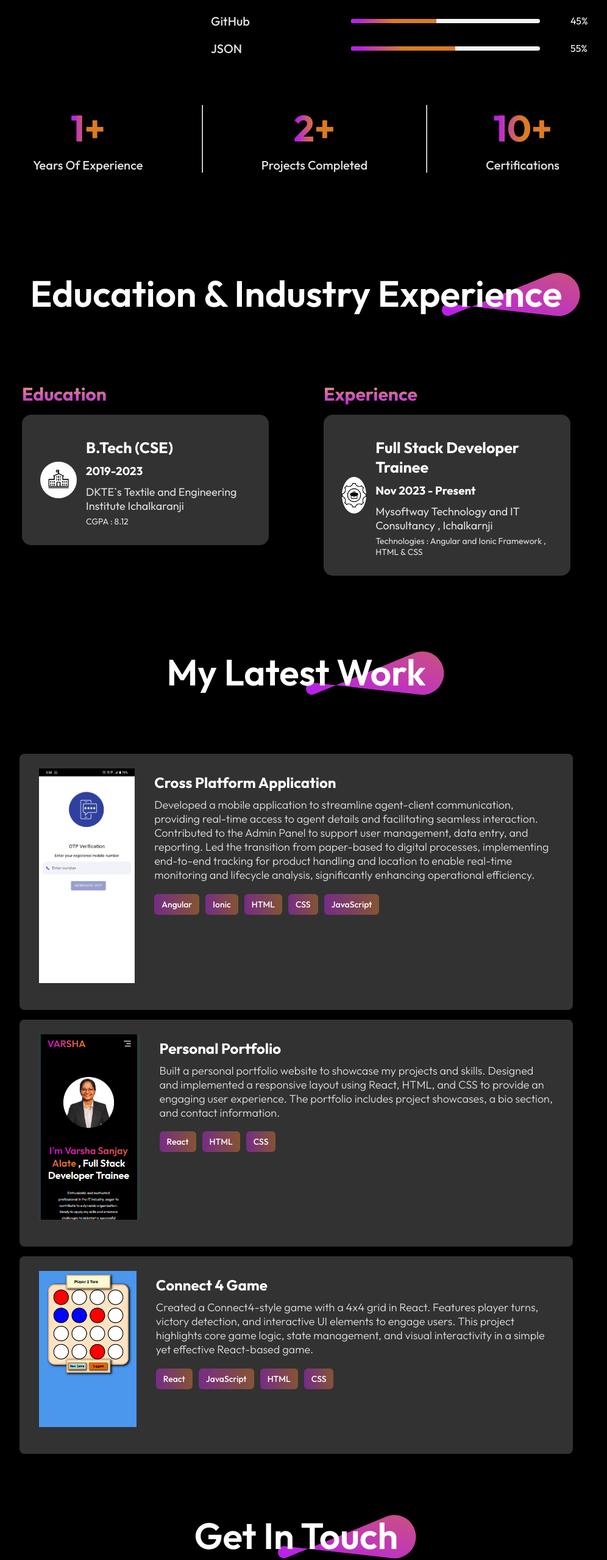
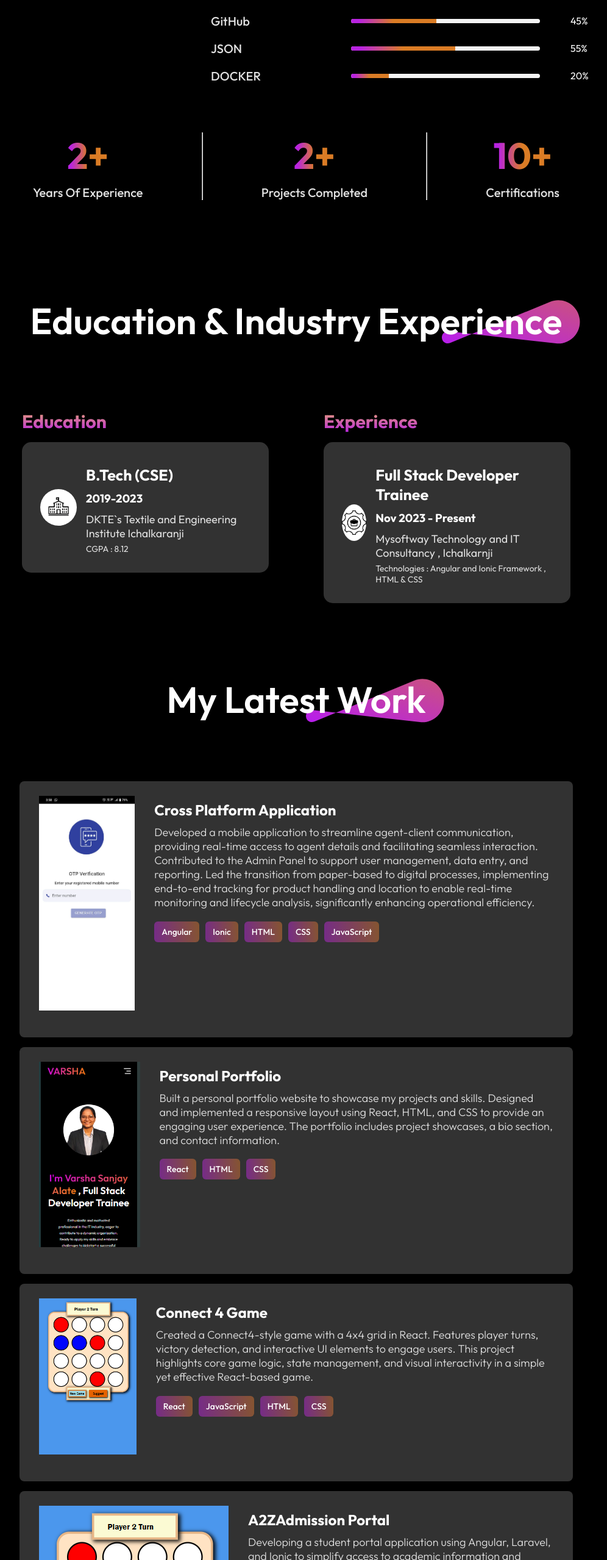
Before and after one commit to varshaalate/Portfolio, a React (Create React App) app: page / in a window 1280 px wide. Shown: the part 2088-4646 px from the top of the page at 61% size, without its empty margins (154-1150 px from the left). Built offline with nearby package versions, Linux system fonts and the light colour scheme.

Commit message:
Your meaningful commit message

```diff
--- a/src/Components/About/about.jsx
+++ b/src/Components/About/about.jsx
@@ -139,13 +139,21 @@ const about = () => {
                             <span className="percentage">55%</span>
                         </div>
 
+                        <div className="aboutskills">
+                            <p>DOCKER</p>
+                            <div className="progress-container">
+                                <div className="progress-bar" style={{ width: '20%' }}></div>
+                            </div>
+                            <span className="percentage">20%</span>
+                        </div>
+
 
                     </div>
                 </div>
             </div>
             <div className="about-achievement">
                 <div className="aboutachievements">
-                    <h1>1+</h1>
+                    <h1>2+</h1>
                     <p>Years Of Experience</p>
                 </div>
                 <hr />
--- a/src/Components/MyWork/mywork.jsx
+++ b/src/Components/MyWork/mywork.jsx
@@ -29,6 +29,14 @@ const mywork = () => {
         'Created a Connect4-style game with a 4x4 grid in React. Features player turns, victory detection, and interactive UI elements to engage users. This project highlights core game logic, state management, and visual interactivity in a simple yet effective React-based game.',
       image: game,
       skills: ['React', 'JavaScript', 'HTML', 'CSS'],
+    },
+
+    {
+      title: 'A2ZAdmission Portal',
+      description:
+        'Developing a student portal application using Angular, Laravel, and Ionic to simplify access to academic information and streamline application processes. Creating an admin interface to manage content and student data, aiming to reduce manual administrative tasks by 70%. Enhancing the frontend structure for improved mobile responsiveness and a better overall user experience.',
+      image: game,
+      skills: ['Angular', 'Ionic', 'Laravel', 'Typescript'],
     },
   ];
   return (
```
